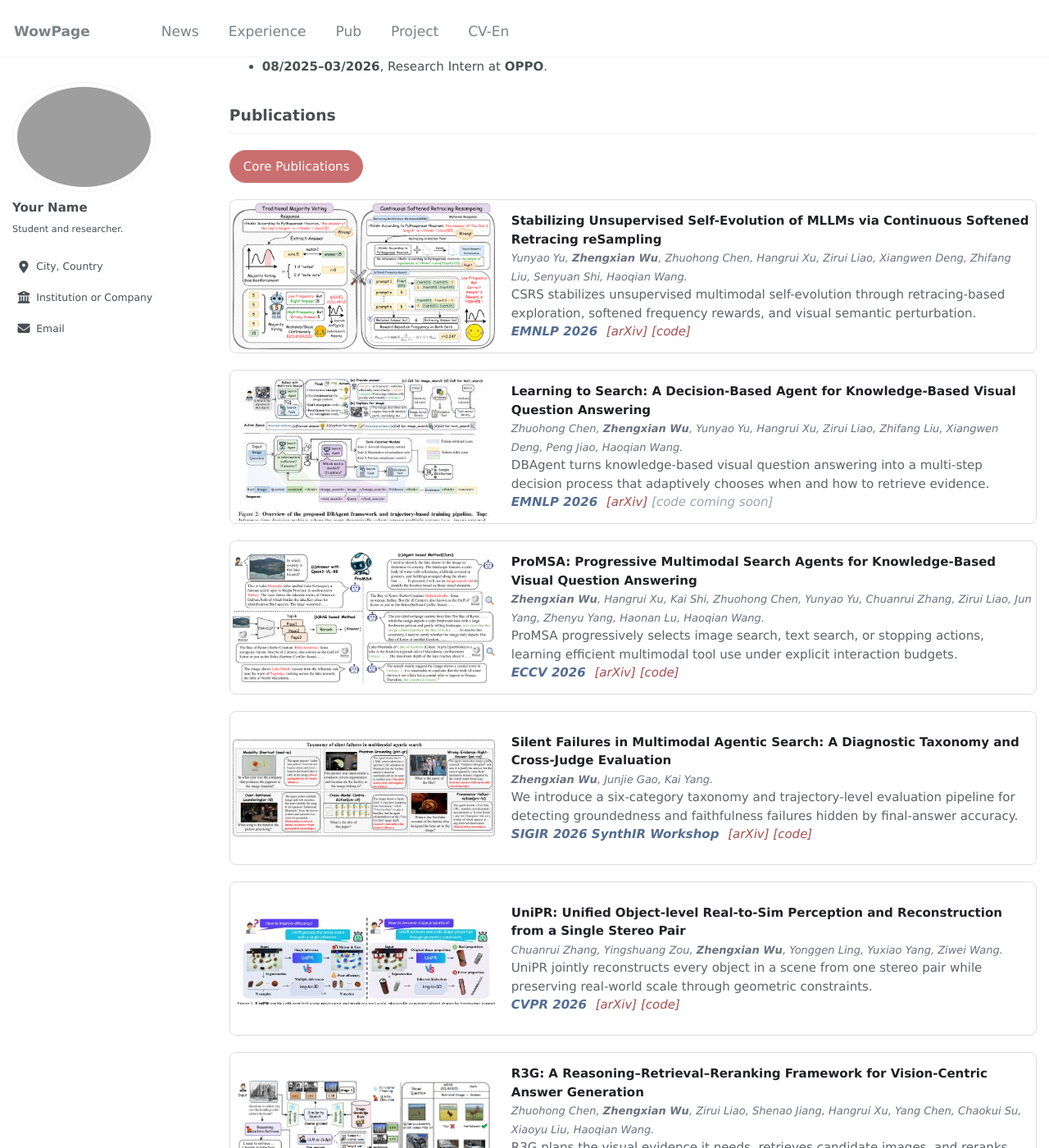
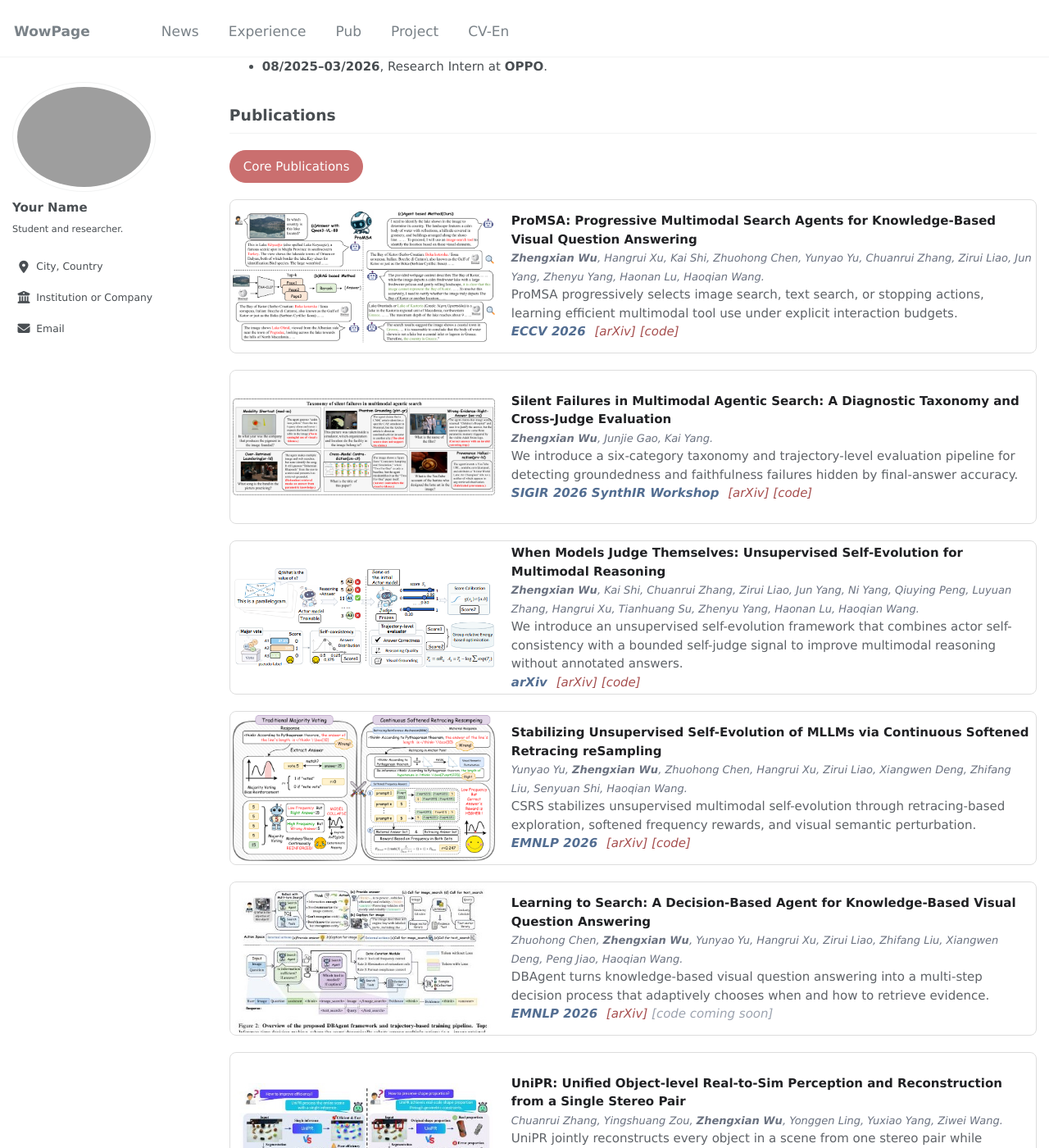
Before and after one commit to DingWu1021/DingWu1021.github.io, a Jekyll site: the page built from _pages/about.md, in a window 1280 px wide and 1400 px high, scrolled down 783 px. Shown: the whole window at 82% size. Built offline with Jekyll 4.4.1, drawn with Linux system fonts in a browser that asks for light colours; some web fonts are replaced; our own code applies the rules of GitHub Pages for plain Markdown files.

Commit message:
Reorder publications and add Self-Judge

```diff
--- a/_pages/about.md
+++ b/_pages/about.md
@@ -48,6 +48,36 @@ Publications
 </div>
 
 <div class="publication-card"><div class="publication-card__inner">
+  <div class="pub-media-rotator"><img src="images/publications/promsa.png" alt="Comparison of ProMSA with direct answering and fixed RAG" loading="lazy"></div>
+  <div class="publication-card__content"><strong>ProMSA: Progressive Multimodal Search Agents for Knowledge-Based Visual Question Answering</strong><br>
+  <i class="publication-authors"><strong>Zhengxian Wu</strong>, Hangrui Xu, Kai Shi, Zhuohong Chen, Yunyao Yu, Chuanrui Zhang, Zirui Liao, Jun Yang, Zhenyu Yang, Haonan Lu, Haoqian Wang.</i><br>
+  ProMSA progressively selects image search, text search, or stopping actions, learning efficient multimodal tool use under explicit interaction budgets.<br>
+  <b><i class="publication-venue">ECCV 2026</i></b>
+  <a href="https://arxiv.org/abs/2606.27974" target="_blank" rel="noopener noreferrer"><em>[arXiv]</em></a>
+  <a href="https://github.com/DingWu1021/Promsa" target="_blank" rel="noopener noreferrer"><em>[code]</em></a></div>
+</div></div>
+
+<div class="publication-card"><div class="publication-card__inner">
+  <div class="pub-media-rotator"><img src="images/publications/silent-failures.png" alt="Taxonomy of silent failures in multimodal agentic search" loading="lazy"></div>
+  <div class="publication-card__content"><strong>Silent Failures in Multimodal Agentic Search: A Diagnostic Taxonomy and Cross-Judge Evaluation</strong><br>
+  <i class="publication-authors"><strong>Zhengxian Wu</strong>, Junjie Gao, Kai Yang.</i><br>
+  We introduce a six-category taxonomy and trajectory-level evaluation pipeline for detecting groundedness and faithfulness failures hidden by final-answer accuracy.<br>
+  <b><i class="publication-venue">SIGIR 2026 SynthIR Workshop</i></b>
+  <a href="https://arxiv.org/abs/2607.19793" target="_blank" rel="noopener noreferrer"><em>[arXiv]</em></a>
+  <a href="https://github.com/DingWu1021/silent-failures-multimodal-agentic-search" target="_blank" rel="noopener noreferrer"><em>[code]</em></a></div>
+</div></div>
+
+<div class="publication-card"><div class="publication-card__inner">
+  <div class="pub-media-rotator"><img src="images/publications/selfjudge.png" alt="Overview of the Self-Judge framework for unsupervised multimodal self-evolution" loading="lazy"></div>
+  <div class="publication-card__content"><strong>When Models Judge Themselves: Unsupervised Self-Evolution for Multimodal Reasoning</strong><br>
+  <i class="publication-authors"><strong>Zhengxian Wu</strong>, Kai Shi, Chuanrui Zhang, Zirui Liao, Jun Yang, Ni Yang, Qiuying Peng, Luyuan Zhang, Hangrui Xu, Tianhuang Su, Zhenyu Yang, Haonan Lu, Haoqian Wang.</i><br>
+  We introduce an unsupervised self-evolution framework that combines actor self-consistency with a bounded self-judge signal to improve multimodal reasoning without annotated answers.<br>
+  <b><i class="publication-venue">arXiv</i></b>
+  <a href="https://arxiv.org/abs/2603.21289" target="_blank" rel="noopener noreferrer"><em>[arXiv]</em></a>
+  <a href="https://github.com/OPPO-Mente-Lab/LLM-Self-Judge" target="_blank" rel="noopener noreferrer"><em>[code]</em></a></div>
+</div></div>
+
+<div class="publication-card"><div class="publication-card__inner">
   <div class="pub-media-rotator"><img src="images/publications/csrs.png" alt="Overview of the CSRS framework" loading="lazy"></div>
   <div class="publication-card__content"><strong>Stabilizing Unsupervised Self-Evolution of MLLMs via Continuous Softened Retracing reSampling</strong><br>
   <i class="publication-authors">Yunyao Yu, <strong>Zhengxian Wu</strong>, Zhuohong Chen, Hangrui Xu, Zirui Liao, Xiangwen Deng, Zhifang Liu, Senyuan Shi, Haoqian Wang.</i><br>
@@ -65,26 +95,6 @@ Publications
   <b><i class="publication-venue">EMNLP 2026</i></b>
   <a href="https://arxiv.org/abs/2604.07146" target="_blank" rel="noopener noreferrer"><em>[arXiv]</em></a>
   <span class="pub-link-disabled"><em>[code coming soon]</em></span></div>
-</div></div>
-
-<div class="publication-card"><div class="publication-card__inner">
-  <div class="pub-media-rotator"><img src="images/publications/promsa.png" alt="Comparison of ProMSA with direct answering and fixed RAG" loading="lazy"></div>
-  <div class="publication-card__content"><strong>ProMSA: Progressive Multimodal Search Agents for Knowledge-Based Visual Question Answering</strong><br>
-  <i class="publication-authors"><strong>Zhengxian Wu</strong>, Hangrui Xu, Kai Shi, Zhuohong Chen, Yunyao Yu, Chuanrui Zhang, Zirui Liao, Jun Yang, Zhenyu Yang, Haonan Lu, Haoqian Wang.</i><br>
-  ProMSA progressively selects image search, text search, or stopping actions, learning efficient multimodal tool use under explicit interaction budgets.<br>
-  <b><i class="publication-venue">ECCV 2026</i></b>
-  <a href="https://arxiv.org/abs/2606.27974" target="_blank" rel="noopener noreferrer"><em>[arXiv]</em></a>
-  <a href="https://github.com/DingWu1021/Promsa" target="_blank" rel="noopener noreferrer"><em>[code]</em></a></div>
-</div></div>
-
-<div class="publication-card"><div class="publication-card__inner">
-  <div class="pub-media-rotator"><img src="images/publications/silent-failures.png" alt="Taxonomy of silent failures in multimodal agentic search" loading="lazy"></div>
-  <div class="publication-card__content"><strong>Silent Failures in Multimodal Agentic Search: A Diagnostic Taxonomy and Cross-Judge Evaluation</strong><br>
-  <i class="publication-authors"><strong>Zhengxian Wu</strong>, Junjie Gao, Kai Yang.</i><br>
-  We introduce a six-category taxonomy and trajectory-level evaluation pipeline for detecting groundedness and faithfulness failures hidden by final-answer accuracy.<br>
-  <b><i class="publication-venue">SIGIR 2026 SynthIR Workshop</i></b>
-  <a href="https://arxiv.org/abs/2607.19793" target="_blank" rel="noopener noreferrer"><em>[arXiv]</em></a>
-  <a href="https://github.com/DingWu1021/silent-failures-multimodal-agentic-search" target="_blank" rel="noopener noreferrer"><em>[code]</em></a></div>
 </div></div>
 
 <div class="publication-card"><div class="publication-card__inner">
```
Also changed, not shown: images/publications/selfjudge.png (added).
